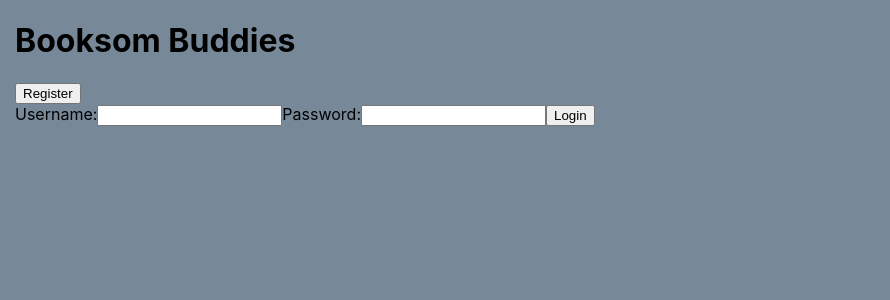
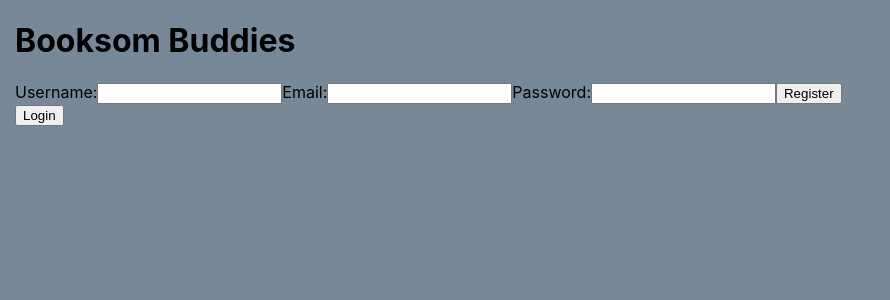
Before and after one commit to blakmagjick/BooksomBuddies-React, a React (Create React App) app: page / in a window 1280 px wide. Both pictures are taken after a click on the button "Register". Shown: the top 300 px of the page, without its empty margins (0-890 px from the left). Built offline with nearby package versions, Linux system fonts and the light colour scheme.

Commit message:
Added buttons so that Register & Login forms don't show up unless button clicked

```diff
--- a/src/App.js
+++ b/src/App.js
@@ -1,7 +1,9 @@
 import React, { Component } from 'react';
 import './App.css';
 import Register from './users/Register'
+import RegisterButton from './users/RegisterButton';
 import Login from './users/Login'
+import LoginButton from './users/LoginButton'
 import Logout from './users/Logout'
 
 export default class App extends Component {
@@ -10,16 +12,77 @@ export default class App extends Component {
     this.state ={
       baseURL: 'http://localhost:8000',
       userLoggedIn: false,
+      loggedButton: false,
       email: '',
       username: '',
-      password: ''
+      password: '',
+      users: [],
+      buttonId: false
     }
+  }
+
+  getUsers = () => {
+    fetch(this.state.baseURL + '/users', {
+      credentials: 'include'
+    })
+    .then (response => {
+      if (response.status === 200) {
+        return response.json()
+      } else {
+        return []
+      }
+    })
+    .then(data => {
+      console.log(data)
+      this.setState({
+        users: data.data
+      })
+    })
+  }
+
+  addUser = (newUser) => {
+    const copyUsers = [...this.state.users]
+    copyUsers.push(newUser)
+    this.setState({
+      users: copyUsers
+    })
   }
 
   handleChange = (event) => {
     this.setState({
       [event.target.name]: event.target.value
     })
+  }
+
+  handleRegister = (event) => {
+    event.preventDefault()
+    fetch(this.state.baseURL + '/users/register', {
+      method: 'POST',
+      body: JSON.stringify({
+        email: this.state.email,
+        username: this.state.username,
+        password: this.state.password}),
+      headers: {
+        'Content-Type': 'application/json'
+      },
+      credentials: 'include'
+    })
+    .then (response => {
+      console.log(response)
+      return response.json()
+    })
+    .then (data => {
+      console.log(data)
+      this.addUser(data)
+      this.setState({
+        email: '',
+        username: '',
+        password: ''
+      })
+      document.getElementById('regform').reset()
+    })
+    .catch (
+      error => console.log('Error:', error))
   }
 
   loginUser = async (event) => {
@@ -60,18 +123,33 @@ export default class App extends Component {
 
   logoutUser = () => {
     this.setState({
-      userLoggedIn: false
+      userLoggedIn: false,
+      buttonId: false
     })
     window.location='/'
+  }
+
+  setButton1 = () => {
+    this.setState({
+      buttonId: true
+    })
+  }
+
+  setButton2 = () => {
+    this.setState({
+      loggedButton: true
+    })
   }
 
   render(){
     return (
       <>
         <h1>Booksom Buddies</h1>
-        <Register />
-        <Login login={this.loginUser} change={this.handleChange} loggedIn={this.state.userLoggedIn}/>
-        <Logout logout={this.logoutUser} loggedIn={this.state.userLoggedIn} />
+        <RegisterButton setButton={this.setButton1} button={this.state.buttonId} loggedIn={this.state.userLoggedIn}/>
+        <Register buttonId={this.state.buttonId} loggedIn={this.state.userLoggedIn} change={this.handleChange} register={this.handleRegister} />
+        <LoginButton button={this.state.loggedButton} setButton={this.setButton2} />
+        <Login login={this.loginUser} change={this.handleChange} loggedIn={this.state.userLoggedIn} button={this.state.loggedButton} />
+        <Logout logout={this.logoutUser} loggedIn={this.state.userLoggedIn} buttonId={this.state.buttonId} />
       </>
     )
   }
--- a/src/users/Login.js
+++ b/src/users/Login.js
@@ -1,11 +1,8 @@
 export default function Login (props) {
+    const button = props.button
     const loggedIn = props.loggedIn
-    if (loggedIn)
+    if (button === true && loggedIn === false)
     return(
-        <></>
-    )
-    else
-    return (
         <>
             <form id='loginform'>
                 <label>Username:</label>
@@ -22,8 +19,13 @@ export default function Login (props) {
                     name='password'
                     onChange={(event) => props.change(event)}
                 />
-                <input type='button' value='Login' id='submit' onClick={props.login} />
+                <input type='button' value='Login' id='loginsubmit' onClick={props.login} />
             </form>
         </>
     )
+    else
+    return (
+        <>
+        </>
+    )
 }
--- /dev/null
+++ b/src/users/LoginButton.js
@@ -0,0 +1,11 @@
+export default function LoginButton (props) {
+    const button = props.button
+    if (button === false)
+    return (
+        <button onClick={props.setButton}>Login</button>
+    )
+    else
+    return (
+        <></>
+    )
+}
--- a/src/users/Register.js
+++ b/src/users/Register.js
@@ -1,5 +1,41 @@
 export default function Register (props) {
+    const buttonId = props.buttonId
+    const loggedIn = props.loggedIn
+    if (buttonId === true && loggedIn === false)
     return (
-        <button>Register</button>
+        <>
+            <form id='regform'>
+                <label>Username:</label>
+                <input
+                    type='text'
+                    id='regname'
+                    name='username'
+                    onChange={(event) => props.change(event)}
+                />
+                <label>Email:</label>
+                <input
+                    type='text'
+                    id='regemail'
+                    name='email'
+                    onChange={(event) => props.change(event)}
+                />
+                <label>Password:</label>
+                <input
+                    type='password'
+                    id='regpw'
+                    name='password'
+                    onChange={(event) => props.change(event)}
+                />
+                <input type='button' value='Register' id='regsubmit' onClick={props.register} />
+            </form>
+        </>
     )
+    else
+    return(
+        <></>
+    )
+    // else
+    // return (
+    //     <button onClick={props.setButton}>Register</button>
+    // )
 }
--- /dev/null
+++ b/src/users/RegisterButton.js
@@ -0,0 +1,12 @@
+export default function RegisterButton (props) {
+    const button = props.button
+    const loggedIn = props.loggedIn
+    if (button === false && loggedIn === false)
+    return (
+        <button onClick={props.setButton}>Register</button>
+    )
+    else
+    return (
+        <></>
+    )
+}
```
